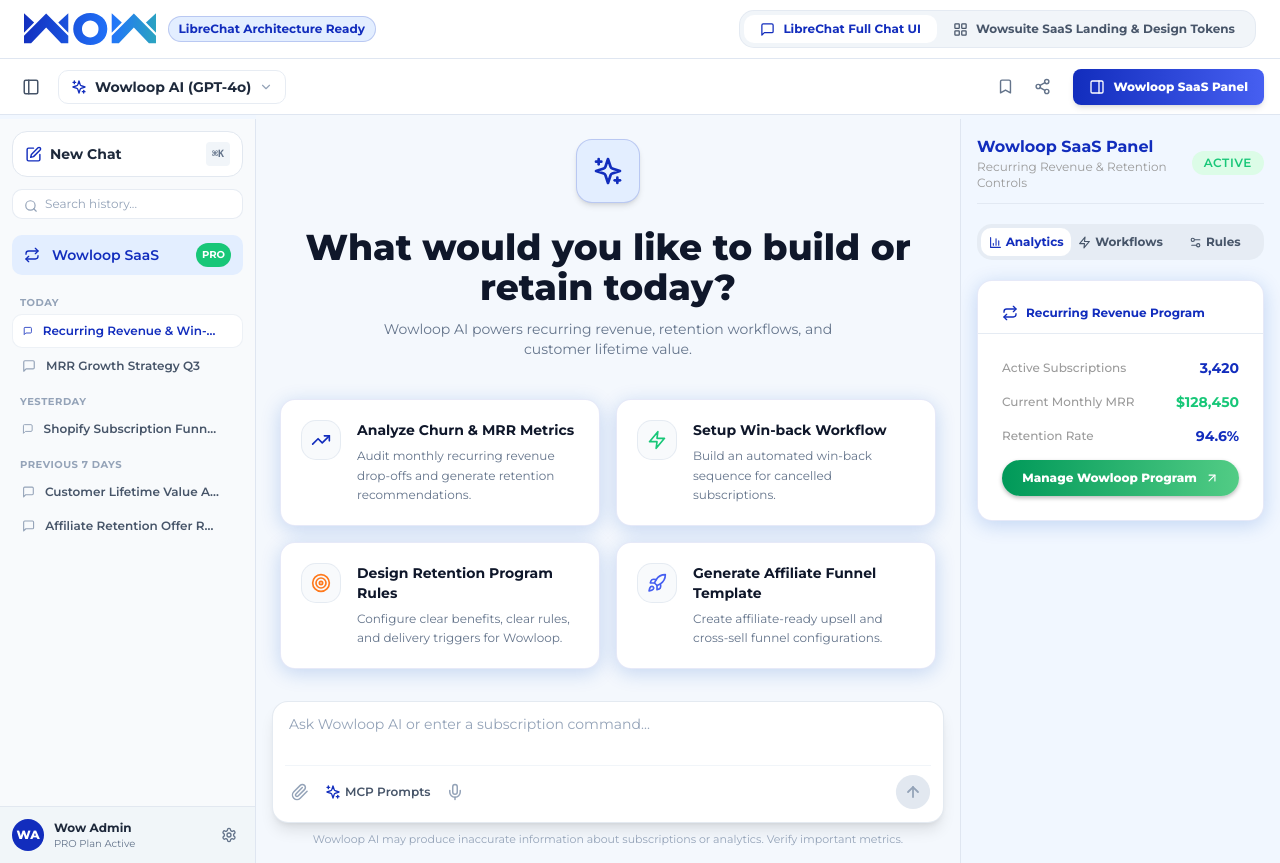
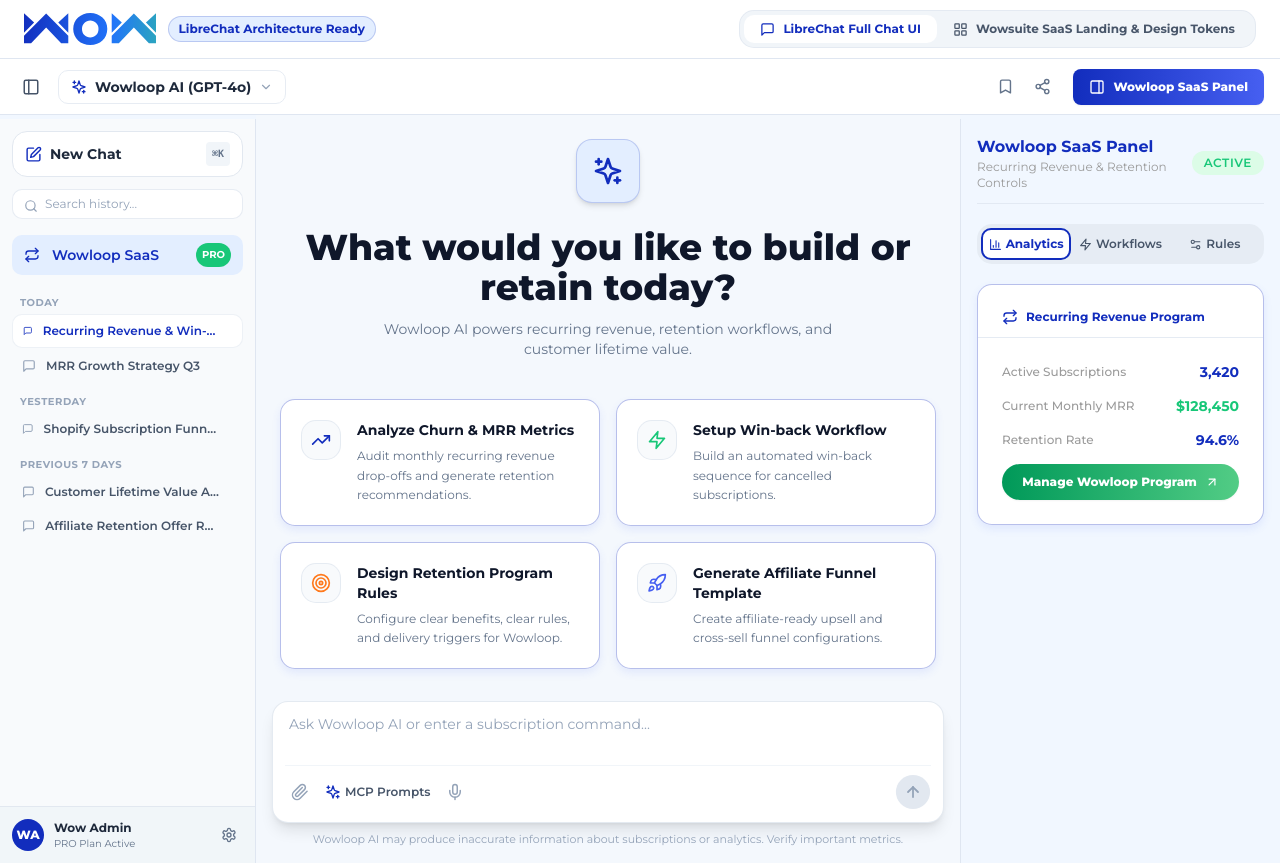
Before and after one commit to anhhoang-1002/wowloop-react-design-system, a React (Vite) app: page / in a window 1280 px wide. Built offline with nearby package versions, Linux system fonts and the light colour scheme.

Commit message:
style: standardize card shadows to subtle blue border shadow matching Rules tab and unify tab/button styles

```diff
--- a/src/components/SidePanel/WowloopSidePanel.tsx
+++ b/src/components/SidePanel/WowloopSidePanel.tsx
@@ -18,12 +18,14 @@
         <Badge variant="green">ACTIVE</Badge>
       </div>
 
-      {/* SidePanel Sub-Tabs */}
+      {/* SidePanel Sub-Tabs (Unified Tab Styling) */}
       <div className="grid grid-cols-3 gap-1 bg-slate-200/70 p-1 rounded-xl text-xs font-bold select-none">
         <button
           onClick={() => setActiveTab('analytics')}
           className={`py-1.5 rounded-lg transition-all flex items-center justify-center gap-1 ${
-            activeTab === 'analytics' ? 'bg-white text-secondary shadow-xs' : 'text-slate-600 hover:text-black'
+            activeTab === 'analytics'
+              ? 'bg-white text-secondary border-2 border-secondary font-bold shadow-xs'
+              : 'text-slate-600 hover:text-secondary hover:bg-slate-200/60 font-semibold'
           }`}
         >
           <BarChart3 size={13} /> Analytics
@@ -31,7 +33,9 @@
         <button
           onClick={() => setActiveTab('workflows')}
           className={`py-1.5 rounded-lg transition-all flex items-center justify-center gap-1 ${
-            activeTab === 'workflows' ? 'bg-white text-secondary shadow-xs' : 'text-slate-600 hover:text-black'
+            activeTab === 'workflows'
+              ? 'bg-white text-secondary border-2 border-secondary font-bold shadow-xs'
+              : 'text-slate-600 hover:text-secondary hover:bg-slate-200/60 font-semibold'
           }`}
         >
           <Zap size={13} /> Workflows
@@ -39,7 +43,9 @@
         <button
           onClick={() => setActiveTab('rules')}
           className={`py-1.5 rounded-lg transition-all flex items-center justify-center gap-1 ${
-            activeTab === 'rules' ? 'bg-white text-secondary shadow-xs' : 'text-slate-600 hover:text-black'
+            activeTab === 'rules'
+              ? 'bg-white text-secondary border-2 border-secondary font-bold shadow-xs'
+              : 'text-slate-600 hover:text-secondary hover:bg-slate-200/60 font-semibold'
           }`}
         >
           <Settings2 size={13} /> Rules
@@ -49,7 +55,7 @@
       {/* Tab 1: MRR Analytics */}
       {activeTab === 'analytics' && (
         <div className="space-y-4 animate-in fade-in-0 duration-200">
-          <Card variant="blue-shadow">
+          <Card>
             <CardHeader className="pb-3">
               <CardTitle className="text-xs font-bold text-secondary flex items-center gap-2">
                 <Repeat size={16} /> Recurring Revenue Program
@@ -79,7 +85,7 @@
       {/* Tab 2: Workflows */}
       {activeTab === 'workflows' && (
         <div className="space-y-4 animate-in fade-in-0 duration-200">
-          <Card variant="light">
+          <Card>
             <CardHeader className="pb-3">
               <CardTitle className="text-xs font-bold text-secondary flex items-center gap-2">
                 <Zap size={16} className="text-primary-vibrant" /> Win-Back Automations
@@ -100,7 +106,7 @@
       {/* Tab 3: Program Rules */}
       {activeTab === 'rules' && (
         <div className="space-y-4 animate-in fade-in-0 duration-200">
-          <Card variant="input-shadow">
+          <Card>
             <CardHeader className="pb-3">
               <CardTitle className="text-xs font-bold text-secondary flex items-center gap-2">
                 <ShieldCheck size={16} className="text-secondary" /> Wowsuite Program Standards
@@ -108,15 +114,15 @@
             </CardHeader>
             <CardContent className="space-y-2.5 text-xs text-slate-700">
               <div className="flex items-center gap-2">
-                <span className="w-2 h-2 rounded-full bg-primary-vibrant" />
+                <span className="w-2.5 h-2.5 rounded-full bg-primary-vibrant shrink-0" />
                 <span className="font-bold">Clear Benefits</span>: Defined customer rewards
               </div>
               <div className="flex items-center gap-2">
-                <span className="w-2 h-2 rounded-full bg-secondary" />
+                <span className="w-2.5 h-2.5 rounded-full bg-secondary shrink-0" />
                 <span className="font-bold">Clear Rules</span>: Strict billing cycle terms
               </div>
               <div className="flex items-center gap-2">
-                <span className="w-2 h-2 rounded-full bg-accent-orangeEnd" />
+                <span className="w-2.5 h-2.5 rounded-full bg-accent-orangeEnd shrink-0" />
                 <span className="font-bold">Clear Status</span>: Real-time user lifecycle tracking
               </div>
             </CardContent>
--- a/src/components/StatCard/StatCard.tsx
+++ b/src/components/StatCard/StatCard.tsx
@@ -16,13 +16,13 @@
   icon,
 }) => {
   return (
-    <div className="bg-white rounded-[15px] p-5 shadow-card-blue border border-secondary/10 flex flex-col justify-between gap-3">
+    <div className="bg-white rounded-[15px] p-5 shadow-input-shadow border border-secondary/30 flex flex-col justify-between gap-3">
       <div className="flex items-start justify-between gap-4">
         <span className="text-xs font-bold text-muted uppercase tracking-wider leading-relaxed flex-1 pr-2">
           {title}
         </span>
         {icon && (
-          <div className="w-10 h-10 rounded-lg bg-secondary-bg text-secondary flex items-center justify-center shrink-0 shadow-sm">
+          <div className="w-10 h-10 rounded-lg bg-secondary-bg text-secondary flex items-center justify-center shrink-0 shadow-xs">
             {icon}
           </div>
         )}
--- a/src/components/ui/button.tsx
+++ b/src/components/ui/button.tsx
@@ -4,24 +4,24 @@
 import { cn } from "../../lib/utils";
 
 const buttonVariants = cva(
-  "inline-flex flex-row items-center justify-center whitespace-nowrap rounded-md text-sm font-semibold transition-all focus-visible:outline-none focus-visible:ring-2 focus-visible:ring-ring focus-visible:ring-offset-2 disabled:pointer-events-none disabled:opacity-50 gap-2.5 cursor-pointer leading-none shrink-0",
+  "inline-flex flex-row items-center justify-center whitespace-nowrap rounded-md text-sm font-semibold transition-all focus-visible:outline-none focus-visible:ring-2 focus-visible:ring-ring focus-visible:ring-offset-2 disabled:pointer-events-none disabled:opacity-50 gap-2.5 cursor-pointer leading-none shrink-0 shadow-sm hover:shadow-md active:scale-95",
   {
     variants: {
       variant: {
         default:
-          "bg-[linear-gradient(90deg,#009959_0%,#52CC85_100%)] !text-white shadow-btn-green hover:opacity-90 font-extrabold active:scale-95",
+          "bg-[linear-gradient(90deg,#009959_0%,#52CC85_100%)] !text-white hover:opacity-92 font-extrabold",
         primaryGradient:
-          "bg-[linear-gradient(90deg,#009959_0%,#52CC85_100%)] !text-white shadow-btn-green hover:opacity-90 font-extrabold",
+          "bg-[linear-gradient(90deg,#009959_0%,#52CC85_100%)] !text-white hover:opacity-92 font-extrabold",
         secondaryGradient:
-          "bg-[linear-gradient(90deg,#FF3C3A_0%,#FF7A1D_100%)] !text-white shadow-solid-offset font-extrabold hover:opacity-95",
+          "bg-[linear-gradient(90deg,#FF3C3A_0%,#FF7A1D_100%)] !text-white hover:opacity-92 font-extrabold",
         deepBlue:
-          "bg-[linear-gradient(90deg,#122DBD_0%,#465FF1_100%)] !text-white shadow-md hover:bg-secondary-hover font-extrabold",
+          "bg-[linear-gradient(90deg,#122DBD_0%,#465FF1_100%)] !text-white hover:opacity-92 font-extrabold",
         solidGreen:
           "bg-primary-vibrant !text-white hover:bg-primary-dark font-extrabold",
         outline:
-          "border-2 border-secondary text-secondary bg-transparent hover:bg-secondary-bg font-bold",
+          "border-2 border-secondary text-secondary bg-white hover:bg-secondary-bg font-bold shadow-none",
         ghost:
-          "bg-transparent text-foreground hover:bg-black/5 font-bold",
+          "bg-transparent text-foreground hover:bg-black/5 font-bold shadow-none",
         destructive:
           "bg-danger !text-white hover:bg-danger/90 font-extrabold",
       },
--- a/src/components/ui/card.tsx
+++ b/src/components/ui/card.tsx
@@ -3,13 +3,14 @@
 
 const Card = React.forwardRef<
   HTMLDivElement,
-  React.HTMLAttributes<HTMLDivElement> & { variant?: "blue-shadow" | "light" | "input-shadow" | "pill" }
->(({ className, variant = "blue-shadow", ...props }, ref) => {
+  React.HTMLAttributes<HTMLDivElement> & { variant?: "input-shadow" | "blue-shadow" | "light" | "pill" }
+>(({ className, variant = "input-shadow", ...props }, ref) => {
   const variantStyles = {
-    "blue-shadow": "bg-white rounded-[15px] shadow-card-blue border border-secondary/10",
-    light: "bg-white rounded-[15px] shadow-sm border border-border",
-    "input-shadow": "bg-white rounded-[10px] shadow-input-shadow border border-secondary/30",
-    pill: "bg-white rounded-[52px] shadow-pill-shadow border border-secondary/10",
+    // Standard Card Style (Unified Rules Tab Card Shadow & Border)
+    "input-shadow": "bg-white rounded-[15px] shadow-input-shadow border border-secondary/30",
+    "blue-shadow": "bg-white rounded-[15px] shadow-input-shadow border border-secondary/30",
+    light: "bg-white rounded-[15px] shadow-input-shadow border border-secondary/30",
+    pill: "bg-white rounded-[52px] shadow-pill-shadow border border-secondary/20",
   };
 
   return (
```
